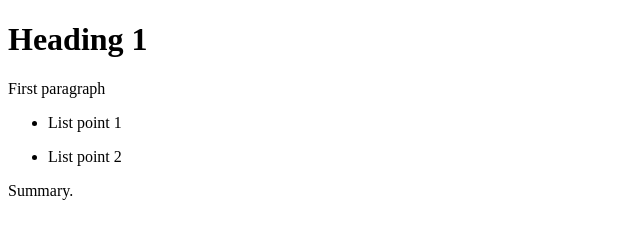
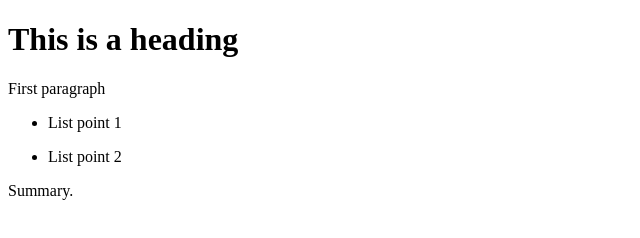
Before and after one commit to 12DReflections/Assignment-1, a plain HTML site: page main_page.html in a window 1280 px wide. Shown: the whole page, without its empty margins (0-640 px from the left). Drawn offline with Linux system fonts and the light colour scheme.

Commit message:
Update 1.1

```diff
--- a/main_page.html
+++ b/main_page.html
@@ -5,7 +5,7 @@
 		<title>Silverado Cinema</title>
 	</head>
 	<body>
-		<h1>Heading 1</h1>
+		<h1>This is a heading</h1>
 		<div>
 			<p>First paragraph
 			</p>
```
